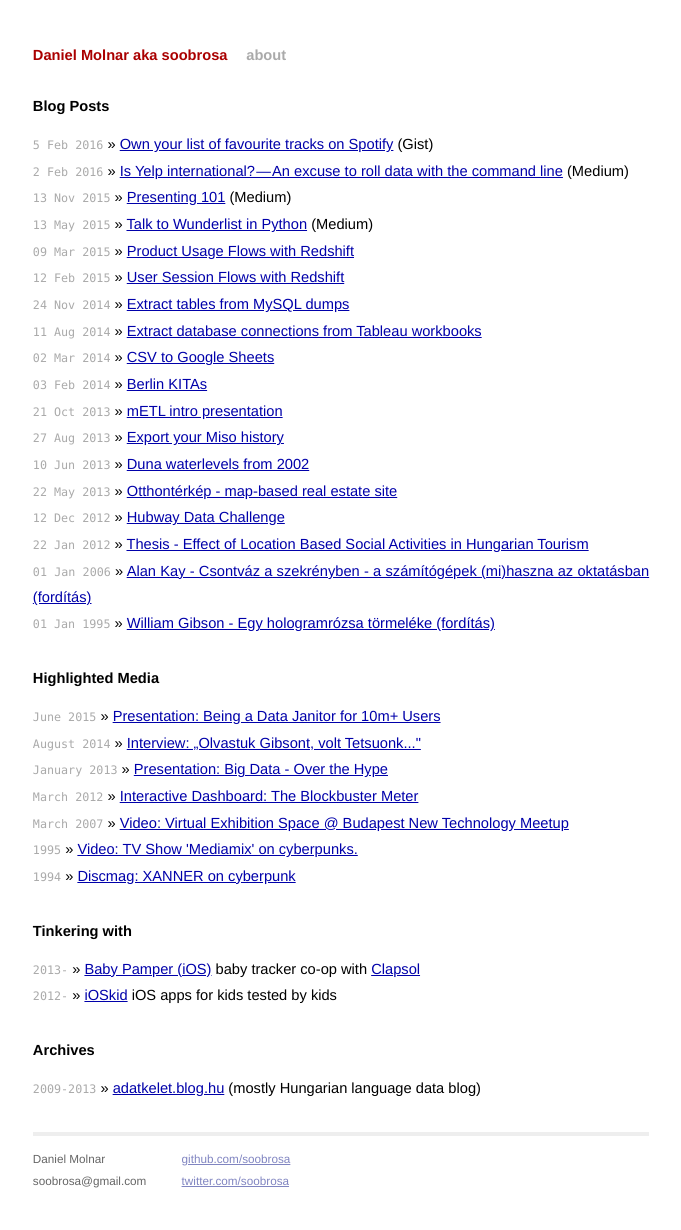
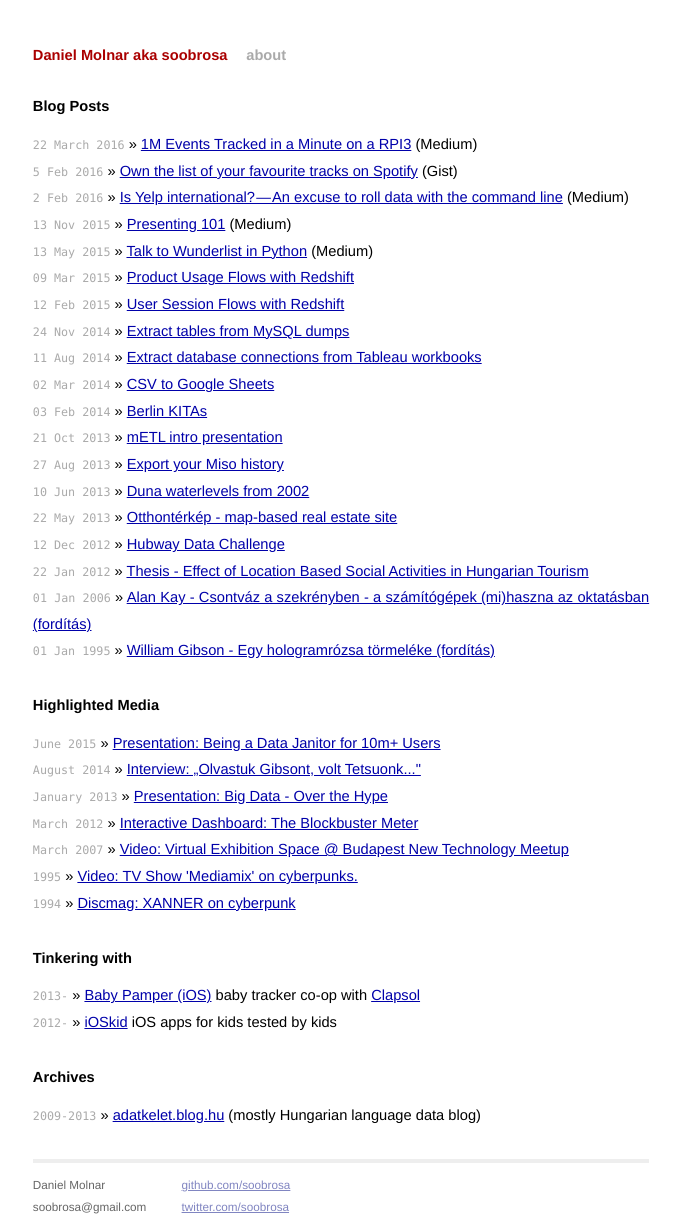
Before and after one commit to mojombo/mojombo.github.io, a Jekyll site: the page built from index.html, in a window 1280 px wide. Shown: the whole page, without its empty margins (299-980 px from the left). Built offline with Jekyll 4.4.1, drawn with Linux system fonts in a browser that asks for light colours; before the commit the page ends 1203 px from its top, so only the background shows below that.

Commit message:
New article.

```diff
--- a/index.html
+++ b/index.html
@@ -6,7 +6,8 @@
 <div id="home">
   <h1>Blog Posts</h1>
   <ul class="posts">
-    <li><span>5 Feb 2016</span> &raquo; <a href="https://gist.github.com/soobrosa/a6119b2ee35555c296f3">Own your list of favourite tracks on Spotify</a> (Gist)
+    <li><span>22 March 2016</span> &raquo; <a href="https://medium.com/@soobrosa/1m-events-tracked-in-a-minute-on-a-rpi3-b5fb824d90bf#.ubobs2rnk">1M Events Tracked in a Minute on a RPI3</a> (Medium)
+    <li><span>5 Feb 2016</span> &raquo; <a href="https://gist.github.com/soobrosa/a6119b2ee35555c296f3">Own the list of your favourite tracks on Spotify</a> (Gist)
     <li><span>2 Feb 2016</span> &raquo; <a href="https://medium.com/@soobrosa/is-yelp-international-an-excuse-to-roll-data-with-the-command-line-415dc04499a3#.gzu0dqg38">Is Yelp international? — An excuse to roll data with the command line</a> (Medium)
     <li><span>13 Nov 2015</span> &raquo; <a href="https://medium.com/wunderlist-engineering/presenting-101-c65283ab1828#.snfrx1j1z">Presenting 101</a> (Medium)
     <li><span>13 May 2015</span> &raquo; <a href="https://medium.com/wunderlist-engineering/talk-to-wunderlist-in-python-8c456a1ba821#.xutrr3cwt">Talk to Wunderlist in Python</a> (Medium)
```
